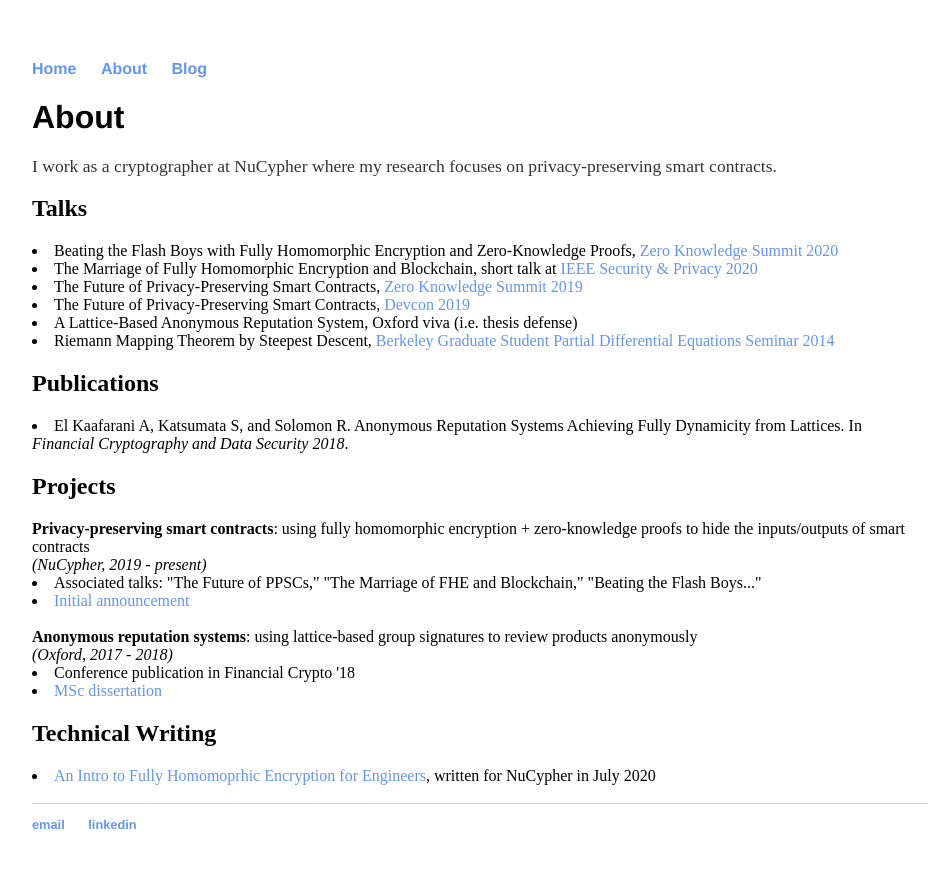
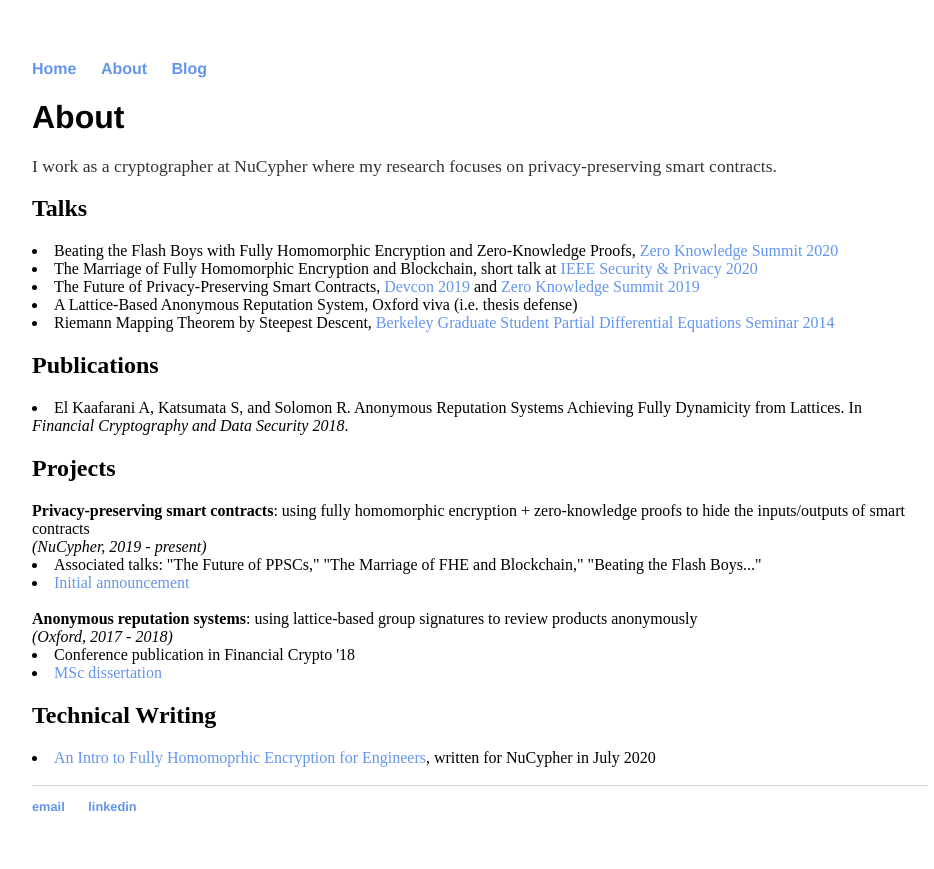
Before and after one commit to ravital/ravital.github.io, a Jekyll site: the page built from about/index.html, in a window 1280 px wide. Shown: the top 869 px of the page, without its empty margins (160-1094 px from the left). Built offline with Jekyll 4.4.1, drawn with Linux system fonts in a browser that asks for light colours.

Commit message:
Update index.html

```diff
--- a/about/index.html
+++ b/about/index.html
@@ -11,8 +11,7 @@
 			<h2>Talks</h2>
 			<li>Beating the Flash Boys with Fully Homomorphic Encryption and Zero-Knowledge Proofs, <a href="https://www.zksummit.com/">Zero Knowledge Summit 2020</a></li>
 			<li>The Marriage of Fully Homomorphic Encryption and Blockchain, short talk at <a href="https://www.ieee-security.org/TC/SP2020/program-shorttalks.html">IEEE Security & Privacy 2020</a></li>
-			<li>The Future of Privacy-Preserving Smart Contracts, <a href="https://www.zeroknowledge.fm/summit">Zero Knowledge Summit 2019</a></li>
-			<li>The Future of Privacy-Preserving Smart Contracts, <a href="https://archive.devcon.org/">Devcon 2019</a></li>
+			<li>The Future of Privacy-Preserving Smart Contracts,  <a href="https://archive.devcon.org/">Devcon 2019</a> and <a href="https://www.zeroknowledge.fm/summit">Zero Knowledge Summit 2019</a></li>
 			<li>A Lattice-Based Anonymous Reputation System, Oxford viva (i.e. thesis defense)</li>
 			<li>Riemann Mapping Theorem by Steepest Descent, <a href="https://math.berkeley.edu/"> Berkeley Graduate Student Partial Differential Equations Seminar 2014</a></li>
 
```
